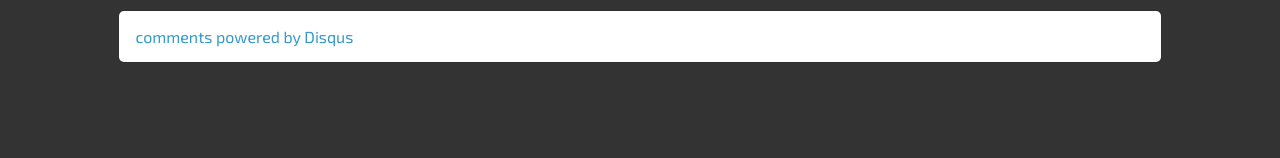
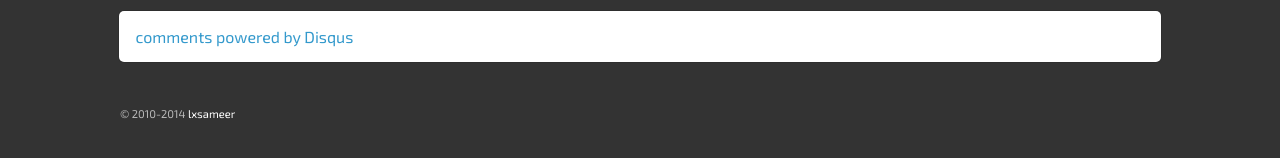
Before and after one commit to KusoIDE/Website, a Jekyll site: the page built from _posts/2014-3-21-v1.0.0-rc2.md, in a window 1280 px wide. Shown: the part 260-418 px from the top of the page. Built offline with Jekyll 4.4.1, drawn with Linux system fonts in a browser that asks for light colours; nearby versions of some CDN libraries; Markdown is read by kramdown in place of the engine named in the settings; comment, search, counter and statistics services are not loaded.

Commit message:
new footer took place

```diff
--- a/_layouts/post.html
+++ b/_layouts/post.html
@@ -54,7 +54,28 @@ layout: default
         </script>
         <noscript>Please enable JavaScript to view the <a href="http://disqus.com/?ref_noscript">comments powered by Disqus.</a></noscript>
         <a href="http://disqus.com" class="dsq-brlink">comments powered by <span class="logo-disqus">Disqus</span></a>
+
       </div>
     </div>
+
   </div>
+
+    <div class="row">
+      <div class="column">
+        <footer>
+        <div class="ui two column grid">
+          <div class="row">
+            <div class="column">
+              <span>© 2010-2014 <a class="invert" href="http://www.lxsameer.com">lxsameer</a></span>
+
+            </div>
+            <div class="right aligned column">
+
+              <script type="text/javascript" src="http://www.ohloh.net/p/487203/widgets/project_thin_badge.js"></script>
+            </div>
+          </div>
+        </div>
+        </footer>
+      </div>
+    </div>
 </div>
```
Also changed, not shown: other parts of _layouts/post.html (+1 -1 lines), _layouts/home.html (+6 -1 lines).
